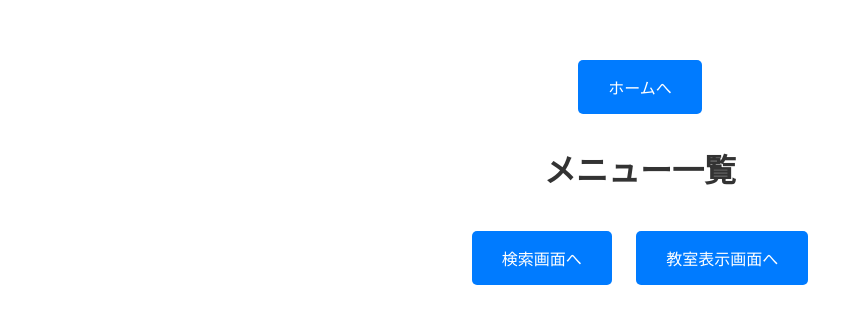
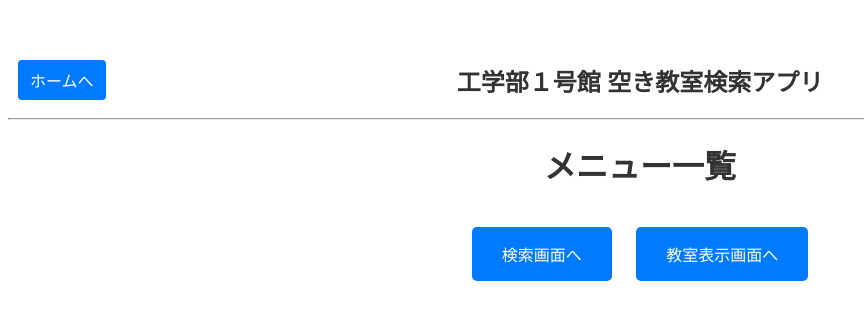
Before and after one commit to eiei1000/classroom-search-repository, a Flask app: page / in a window 1280 px wide. Shown: the top 324 px of the page, without its empty margins (0-864 px from the left). Run offline with Flask 3, Linux system fonts and the light colour scheme.

Commit message:
ヘッダー追加

```diff
--- a/static/style.css
+++ b/static/style.css
@@ -6,6 +6,36 @@ body {
 
 h1 {
     color: #333;
+}
+
+header {
+    position: relative;
+}
+
+header .container {
+    display: flex;
+    align-items: center;
+    position: relative;
+    height: 60px; /* 高さ調整は好みに応じて */
+}
+
+header .container a.button {
+    z-index: 2;
+    position: relative;
+    background-color: #007BFF;
+    color: white;
+    padding: 8px 12px;
+    border-radius: 4px;
+    text-decoration: none;
+}
+
+header .container h1 {
+    position: absolute;
+    left: 50%;
+    transform: translateX(-50%);
+    margin: 0;
+    font-size: 1.5em;
+    z-index: 1;
 }
 
 .button-container {
--- a/templates/base.html
+++ b/templates/base.html
@@ -6,9 +6,13 @@
     <link rel="stylesheet" href="{{ url_for('static', filename='style.css') }}">
 </head>
 <body>
+    <header>
     <div class="container">
         <a href="{{ url_for('index') }}" class="button">ホームへ</a>
-        {% block content %}{% endblock %}
+        <h1>工学部１号館 空き教室検索アプリ</h1>
     </div>
+    <hr>
+    </header>
+            {% block content %}{% endblock %}
 </body>
 </html>
```
